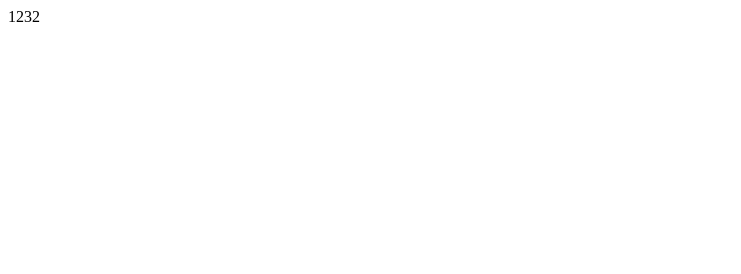
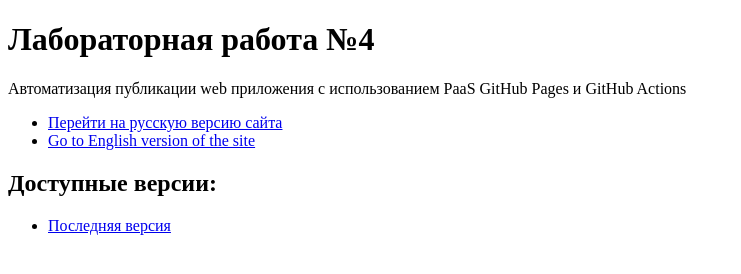
Before and after one commit to Nqlele/lab4cd, a plain HTML site: page index.html in a window 1280 px wide. Shown: the whole page, without its empty margins (0-741 px from the left). Drawn offline with Linux system fonts and the light colour scheme.

Commit message:
Update index.html
menu

```diff
--- a/index.html
+++ b/index.html
@@ -1 +1,22 @@
-1232
+<!DOCTYPE html>
+<html lang="ru">
+<head>
+    <meta charset="UTF-8">
+    <meta name="viewport" content="width=device-width, initial-scale=1.0">
+    <title>Главная страница</title>
+</head>
+<body>
+    <h1>Лабораторная работа №4</h1>
+    <p>Автоматизация публикации web приложения с использованием PaaS GitHub Pages и GitHub Actions</p>
+    <nav>
+        <ul>
+            <li><a href="/lab4cd/ru/">Перейти на русскую версию сайта</a></li>
+            <li><a href="/lab4cd/en/">Go to English version of the site</a></li>
+        </ul>
+    </nav>
+    <h2>Доступные версии:</h2>
+    <ul>
+        <li><a href="/lab4cd/">Последняя версия</a></li>
+    </ul>
+</body>
+</html>
```
